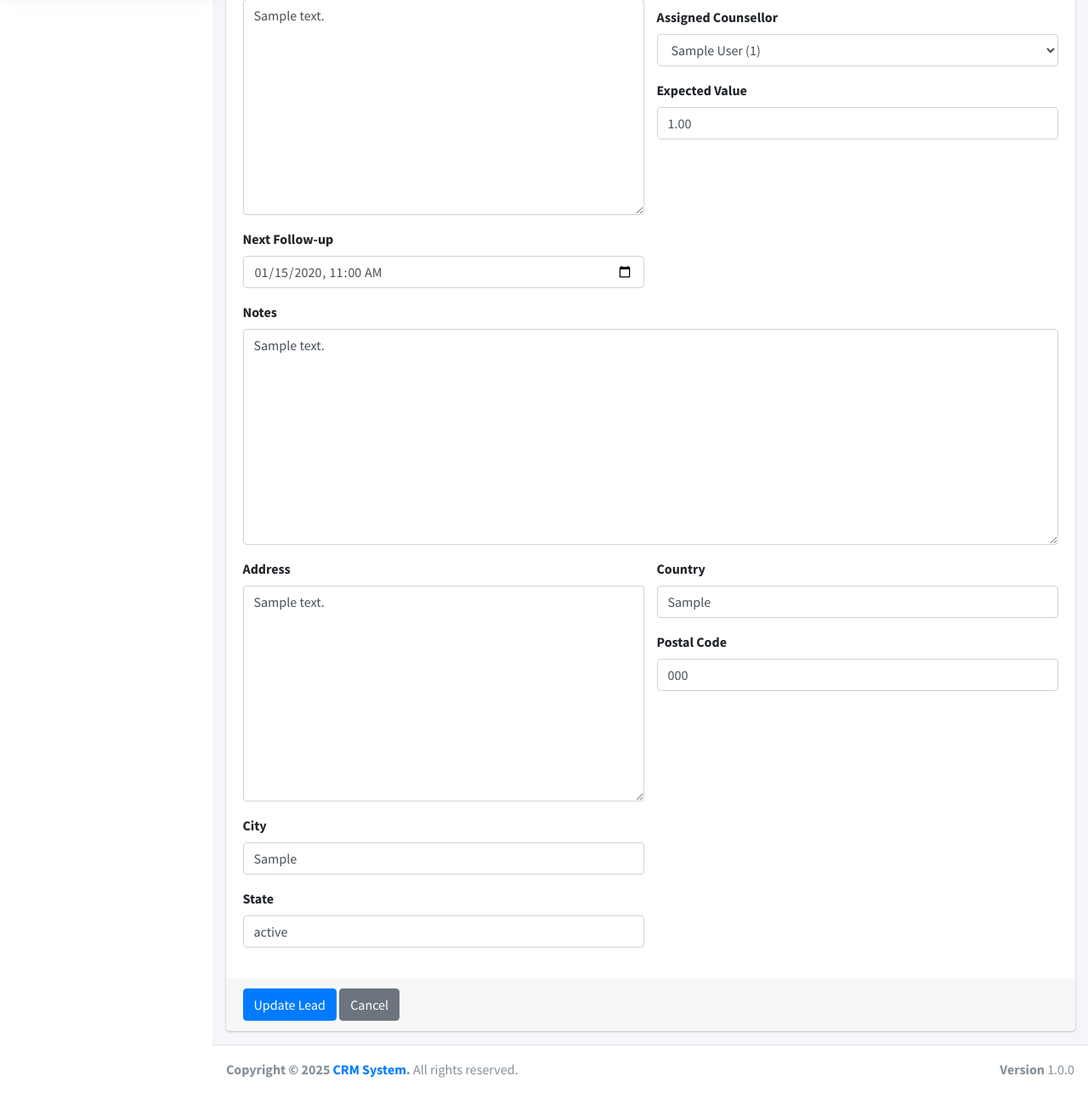
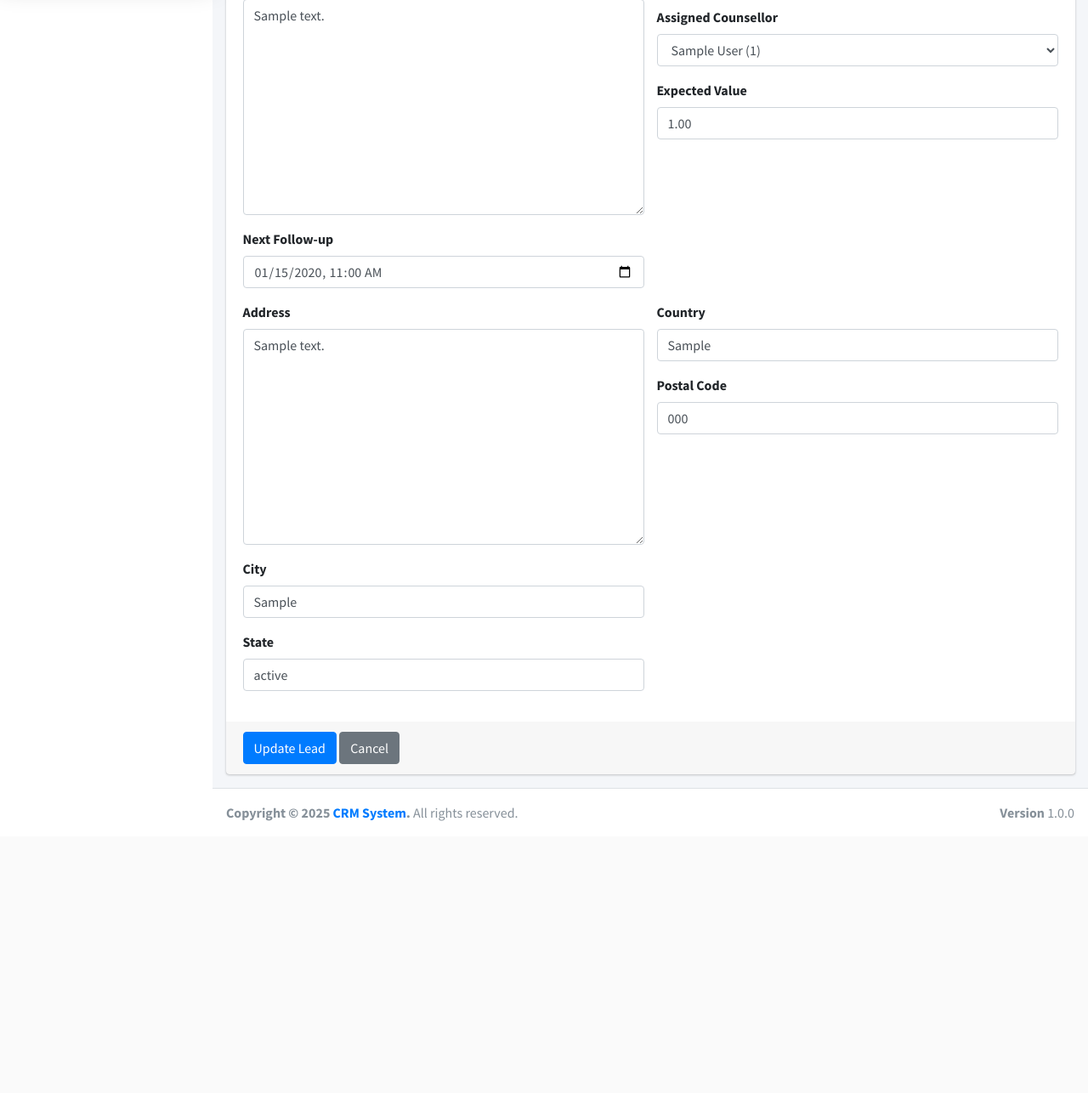
Before and after one commit to Hackersh18/CRM-Portal, a Django app: page /leads/edit/1/ in a window 1280 px wide. Shown: the part 831-2117 px from the top of the page at 85% size. After the commit the page ends 1797 px from the top, so only its background shows below. Run offline with Django 3.2, Linux system fonts and the light colour scheme; a user stored in the database is signed in; tables that the repository leaves empty hold one stand-in row (values such as "Sample post"); some libraries are stand-ins or nearby versions.

Commit message:
Update edit_lead.html

```diff
--- a/main_app/templates/admin_template/edit_lead.html
+++ b/main_app/templates/admin_template/edit_lead.html
@@ -159,17 +159,6 @@
                                 </div>
                             </div>
                             <div class="row">
-                                <div class="col-md-12">
-                                    <div class="form-group">
-                                        <label>Notes</label>
-                                        {{form.notes}}
-                                        {% if form.notes.errors %}
-                                            <span class="text-danger">{{form.notes.errors}}</span>
-                                        {% endif %}
-                                    </div>
-                                </div>
-                            </div>
-                            <div class="row">
                                 <div class="col-md-6">
                                     <div class="form-group">
                                         <label>Address</label>
```
